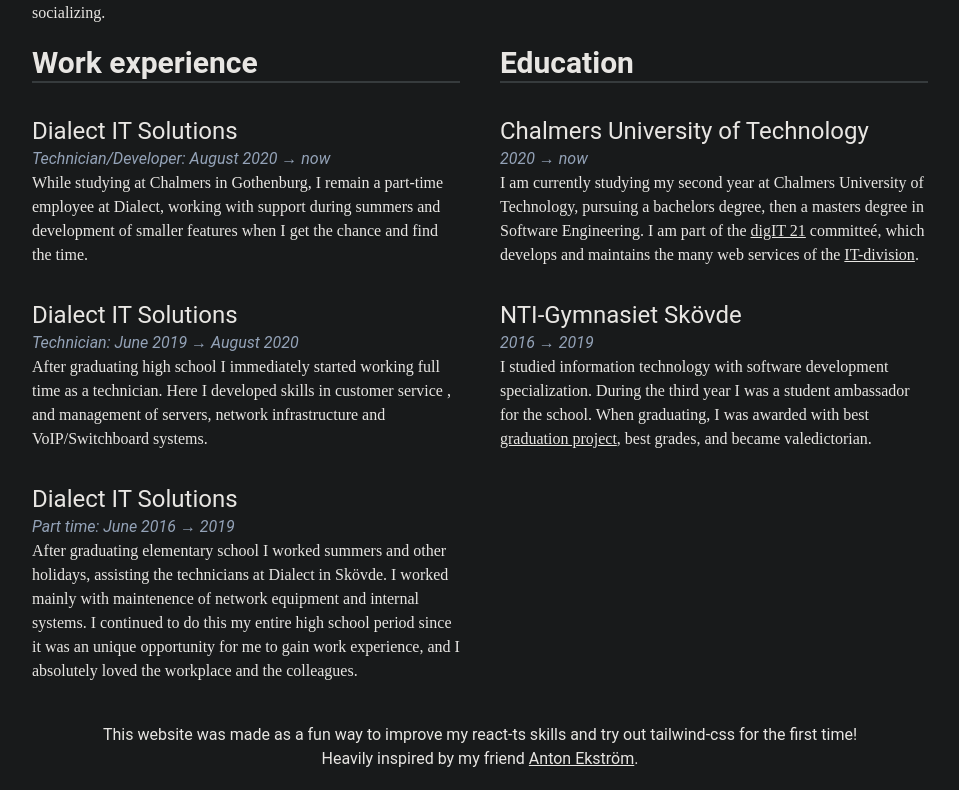
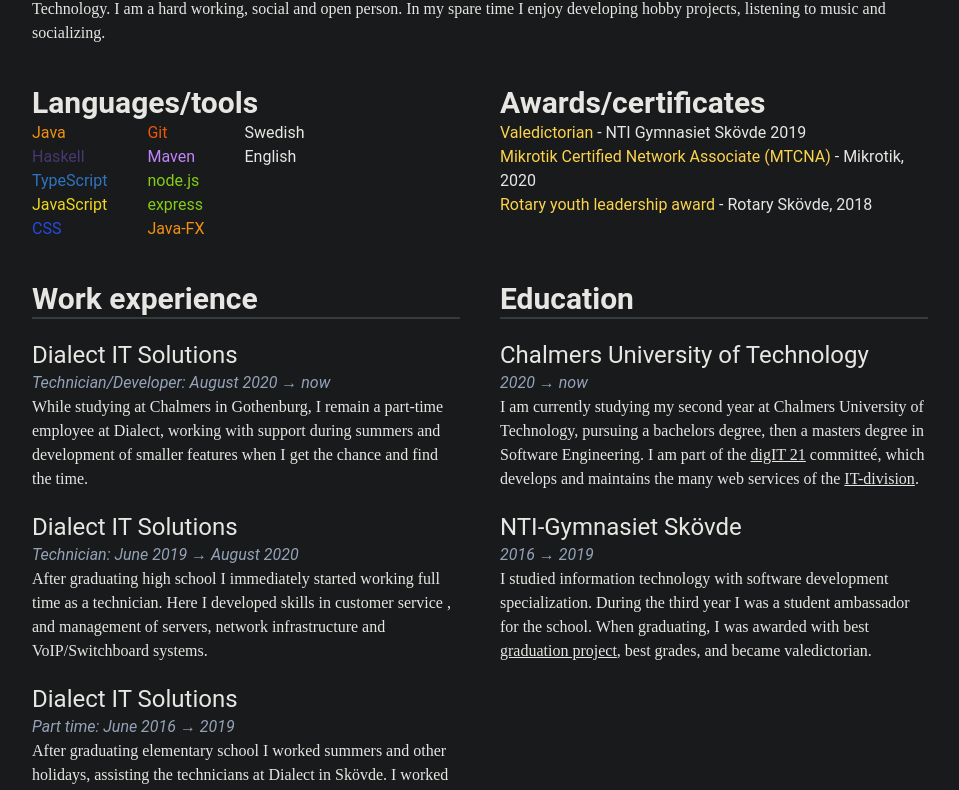
Before and after one commit to simonengstrm/simonengstrm.github.io, a Next.js app: page / in a window 1280 px wide. Shown: the part 287-1077 px from the top of the page, without its empty margins (160-1119 px from the left). Built offline with nearby package versions, Linux system fonts and the light colour scheme.

Commit message:
Redesign, reordering and funny colors

```diff
--- a/pages/index.tsx
+++ b/pages/index.tsx
@@ -6,7 +6,7 @@
 function Header() {
 
     return (
-        <div className="mb-5">
+        <div>
             <div className="flex md:gap-x-4 flex-col gap-y-4 md:flex-row md:auto-cols-min md:items-center">
                 <div className="min-w-fit">
                     <img src={profile.src} className="md:w-36 md:visible invisible w-0 rounded-full "/>
@@ -16,7 +16,7 @@
                         <p className="text-6xl tracking-wide font-bold">SIMON ENGSTRÖM</p>
                     </div>
                     <div>
-                        <Links/>
+                        <Links centered={false}/>
                     </div>
                 </div>
             </div>
@@ -24,16 +24,18 @@
     )
 }
 
-function Links() {
+function Links(props) {
+    let centered = props.centered;
+
     return (
-        <div className="grid grid-flow-col auto-cols-max gap-x-2">
+        <div className={"grid grid-flow-col auto-cols-max gap-x-2" + (centered ? " justify-center" : "")}>
             <a target="_blank" rel="noreferrer" href="https://github.com/lillelink"><img className="hover:scale-110" src={github.src} width={40}/></a>
             <a target="_blank" rel="noreferrer" href="https://www.linkedin.com/in/simon-engstr%C3%B6m-218622199/"><img className="hover:scale-110" src={linkedin.src} width={40}/></a>
         </div>
     )
 }
 
-function Content() {
+function About() {
 
     function calcAge() {
         var bday = new Date(2000,10,17);
@@ -43,16 +45,62 @@
     }
 
     return (
-        <div className="grid place-content-right gap-y-5">
-            <div>
-                <p className="font-bold text-3xl">About me</p>
-                <p className="font-serif">I am a {calcAge()} year-old student currently residing in Gothenburg, Sweden,
-                where I study Software Engineering at Chalmers University of Technology. I am a hard working, social and open person.
-                In my spare time I enjoy developing hobby projects, listening to music and socializing.</p>
+        <div>
+            <p className="font-bold text-3xl">About me</p>
+            <p className="font-serif">I am a {calcAge()} year-old student currently residing in Gothenburg, Sweden,
+            where I study Software Engineering at Chalmers University of Technology. I am a hard working, social and open person.
+            In my spare time I enjoy developing hobby projects, listening to music and socializing.</p>
+        </div>
+    )
+}
+
+function Technologies() {
+
+    return (
+        <div>
+            <p className="font-bold text-3xl">Languages/tools</p>
+            <div className="flex columns-3 space-x-10">
+                <ul>
+                    <li className="text-java">Java</li>
+                    <li className="text-haskell">Haskell</li>
+                    <li className="text-typescript">TypeScript</li>
+                    <li className="text-javascript">JavaScript</li>
+                    <li className="text-css">CSS</li>
+                </ul>
+                <ul>
+                    <li className="text-orange-600">Git</li>
+                    <li className="text-purple-400">Maven</li>
+                    <li className="text-lime-500">node.js</li>
+                    <li className="text-lime-500">express</li>
+                    <li className="text-java">Java-FX</li>
+                </ul>
+                <ul>
+                    <li>Swedish</li>
+                    <li>English</li>
+                </ul>
             </div>
+        </div>
+    )
+}
 
-            <div className="grid grid-cols-1 gap-y-10 overflow-hidden lg:divide-slate-400 lg:grid-cols-2 lg:gap-x-10">
-                <div className="space-y-8">
+function AwardsAndCertificates() {
+
+    return (
+        <div>
+            <p className="font-bold text-3xl">Awards/certificates</p>
+            <p><span className="text-amber-300">Valedictorian</span> - NTI Gymnasiet Skövde 2019</p>
+            <p><span className="text-amber-300">Mikrotik Certified Network Associate (MTCNA)</span> - Mikrotik, 2020</p>
+            <p><span className="text-amber-300">Rotary youth leadership award</span> - Rotary Skövde, 2018</p>
+        </div>
+    )
+}
+
+function Content() {
+
+    return (
+        <div className="grid place-content-start">
+            <div className="grid grid-cols-1 overflow-hidden space-y-10 lg:space-y-0 lg:divide-slate-400 lg:grid-cols-2 lg:gap-x-10">
+                <div className="space-y-5">
                     <p className="font-bold text-3xl border-b-2 border-divider">Work experience</p>
 
                     <div>
@@ -81,7 +129,7 @@
                     </div>
 
                 </div>
-                <div className="space-y-8">
+                <div className="space-y-5">
                     <p className="font-bold text-3xl border-b-2 border-divider">Education</p>
                     <div>
                         <p className="text-2xl">Chalmers University of Technology</p>
@@ -110,11 +158,12 @@
 function Footer() {
 
     return (
-        <div className="my-10 text-center">
+        <div className="text-center place-content-center">
             <p>This website was made as a fun way to improve my react-ts skills and
                 try out tailwind-css for the first time!<br/>
                 Heavily inspired by my friend <a target="_blank" rel="noreferrer" href="https://antonekstrom.se/">Anton Ekström</a>.
             </p>
+            <Links centered={true}/>
         </div>
     )
 }
@@ -122,8 +171,13 @@
 export default function Home() {
 
     return (
-        <div className="mx-5 sm:mx-20 lg:mx-48 my-10">
+        <div className="mx-5 sm:mx-20 lg:mx-48 my-10 space-y-10">
             <Header/>
+            <About/>
+            <div className="grid grid-cols-1 gap-y-10 md:grid-cols-2 md:gap-x-10 md:gap-y-0">
+                <Technologies/>
+                <AwardsAndCertificates/>
+            </div>
             <Content/>
             <Footer/>
         </div>
--- a/tailwind.config.js
+++ b/tailwind.config.js
@@ -9,7 +9,12 @@
       colors : {
         canvas: "#181A1B",
         standard: "#E8E6E3",
-        divider: "#363B3D"
+        divider: "#363B3D",
+        java: "#F29111",
+        haskell: "#483870",
+        typescript: "#2F74C0",
+        javascript: "#EFD81D",
+        css: "#254BDD"
       }
     },
 
```
Also changed, not shown: 2 other files (tests, documents, lock files or other folders).
